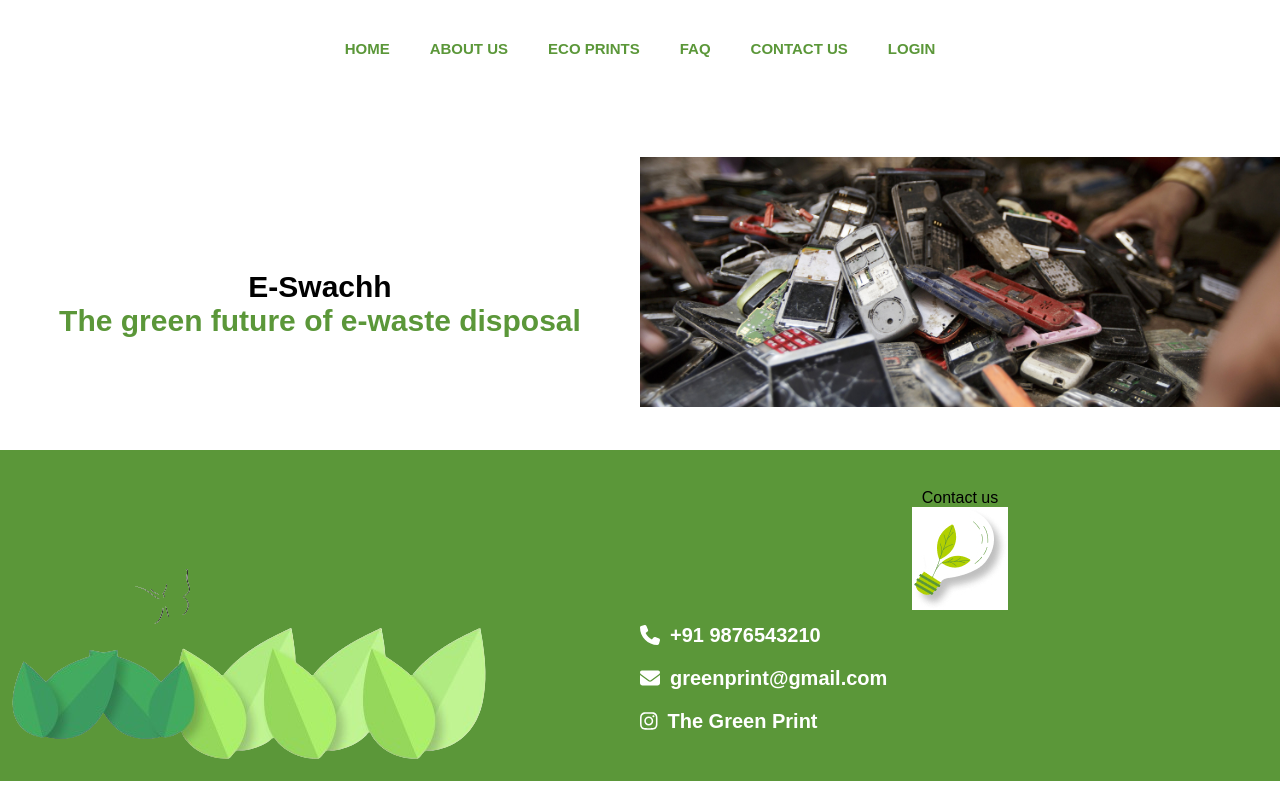
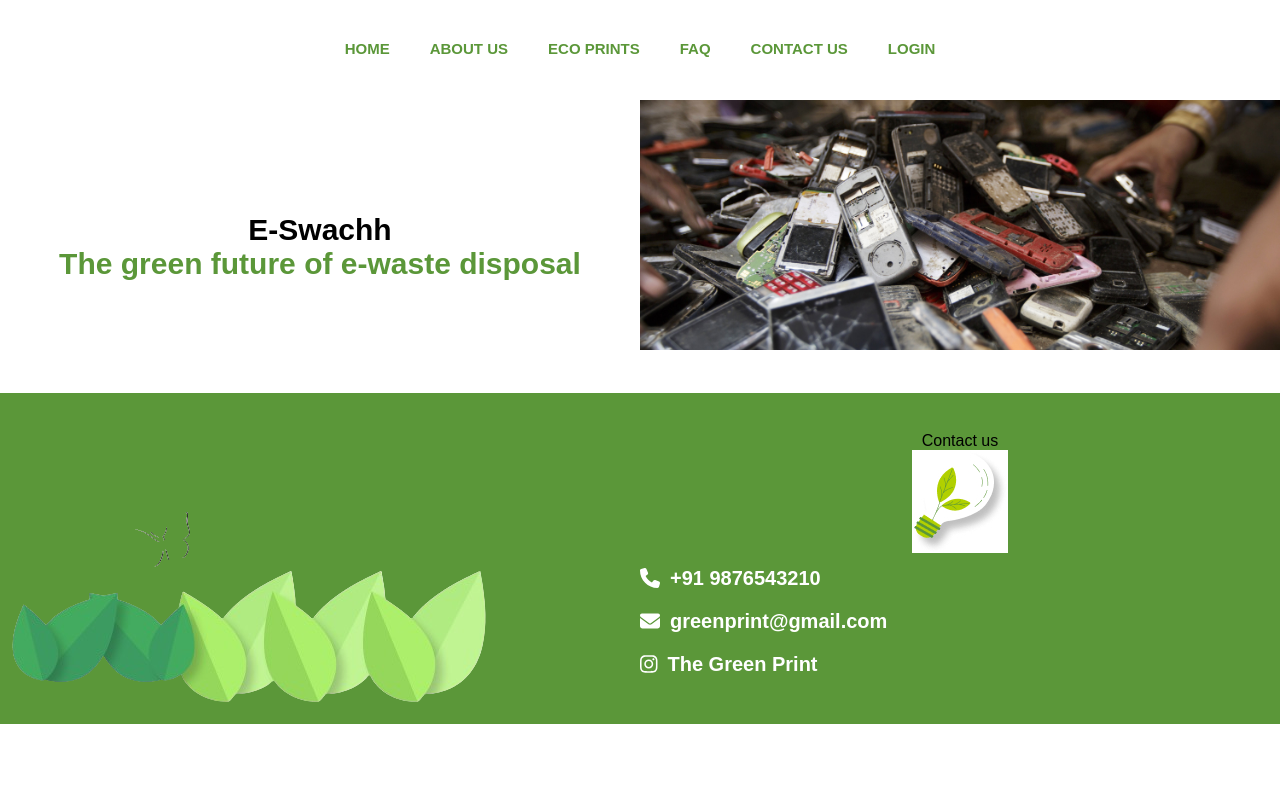
Before and after one commit to Lakshmipriya0404/e-waste-portal, a React (Vite) app: page / in a window 1280 px wide. Built offline with nearby package versions, Linux system fonts and the light colour scheme.

Commit message:
fixed scroll

```diff
--- a/src/components/NavBar/NavBar.module.css
+++ b/src/components/NavBar/NavBar.module.css
@@ -1,16 +1,16 @@
 .navwrap {
+  margin: 0;
+  padding: 0;
+}
+.nav {
   position: fixed;
-  top: 0;
-  left: 0;
+  display: flex;
   width: 100%;
   z-index: 1000;
-  padding: 30px 0;
-}
-.nav {
-  display: flex;
   flex-direction: row;
   justify-content: center;
   align-items: flex-end;
+  padding: 30px 0;
 }
 
 .navitems {
@@ -21,22 +21,9 @@
   font-size: 15px;
   font-weight: bold;
   text-transform: uppercase;
-  position: relative;
 }
 
 .navitems a {
   text-decoration: none;
   color: #5b9739;
 }
-
-.navitems button {
-  font-family: "Raleway", sans-serif;
-  font-size: 15px;
-  text-transform: uppercase;
-  color: #5b9739;
-  background-color: transparent;
-  border: none;
-  font-weight: bold;
-  text-align: center;
-  cursor: pointer;
-}
```
